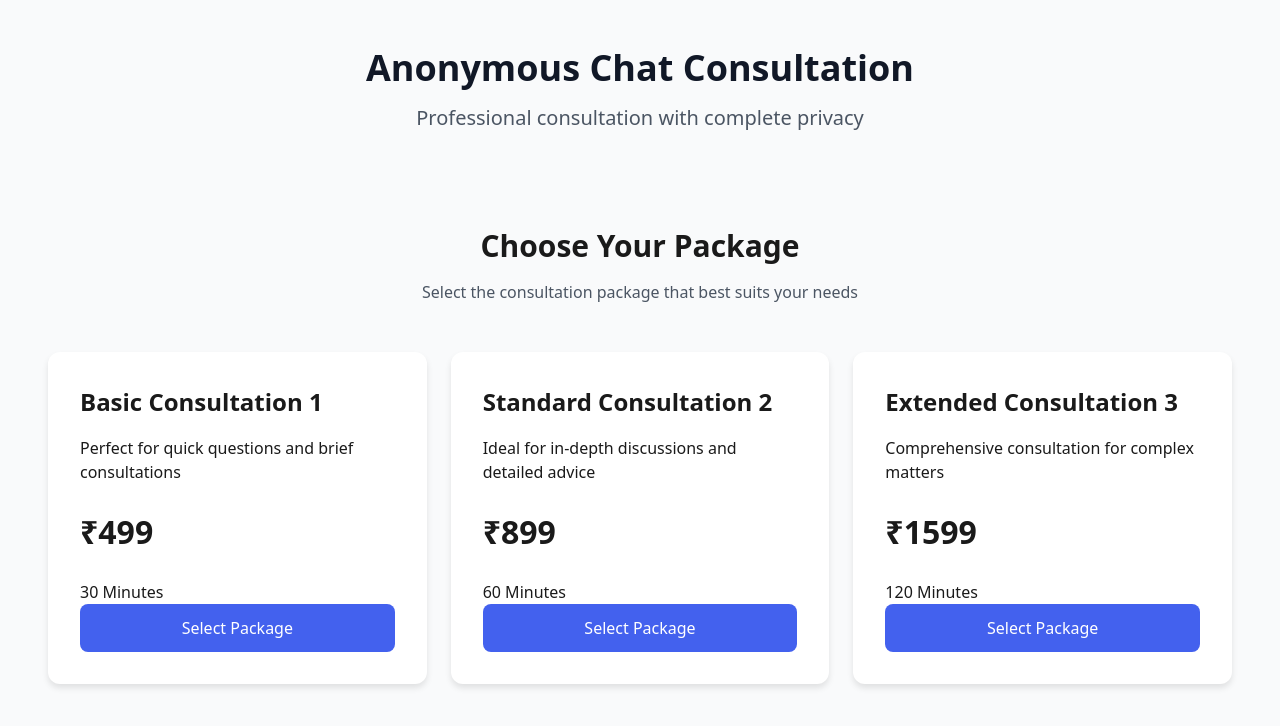
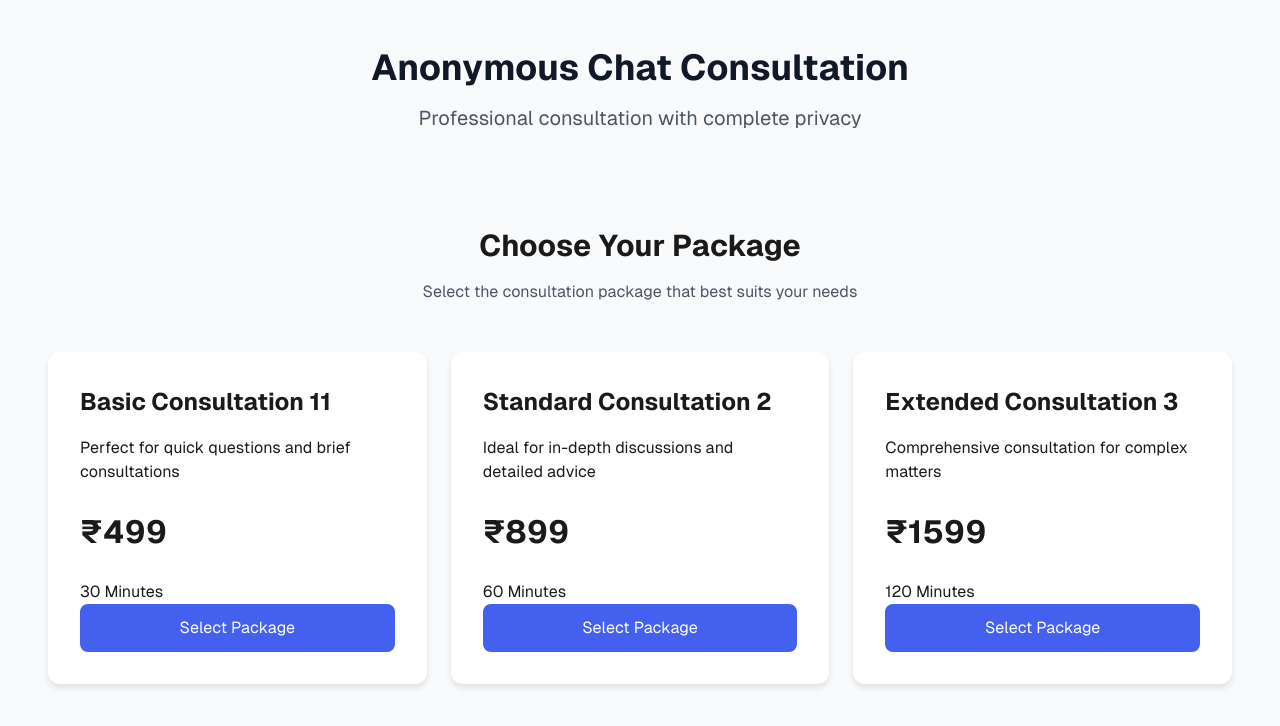
Before and after one commit to gijojohn/anonymousChat, a Next.js app: page / in a window 1280 px wide. Shown: the top 726 px of the page. Built offline with nearby package versions, Linux system fonts and the light colour scheme.

Commit message:
Fix font loading and component structure

```diff
--- a/next.config.js
+++ b/next.config.js
@@ -1,8 +1,8 @@
+// next.config.js
 /** @type {import('next').NextConfig} */
 const nextConfig = {
-    swcMinify: true,
-    reactStrictMode: true,
-    output: 'standalone',
-  }
+  swcMinify: true,
+  reactStrictMode: true,
+}
 
-  module.exports = nextConfig
+module.exports = nextConfig
--- a/src/app/layout.tsx
+++ b/src/app/layout.tsx
@@ -1,21 +1,25 @@
+// src/app/layout.tsx
 import type { Metadata } from "next";
 import localFont from "next/font/local";
 import "./globals.css";
 
 const geistSans = localFont({
-  src: "./fonts/GeistVF.woff",
-  variable: "--font-geist-sans",
-  weight: "100 900",
+  src: './fonts/GeistVF.woff',
+  variable: '--font-geist-sans',
+  weight: '100 900',
+  display: 'swap',
 });
+
 const geistMono = localFont({
-  src: "./fonts/GeistMonoVF.woff",
-  variable: "--font-geist-mono",
-  weight: "100 900",
+  src: './fonts/GeistMonoVF.woff',
+  variable: '--font-geist-mono',
+  weight: '100 900',
+  display: 'swap',
 });
 
 export const metadata: Metadata = {
-  title: "Create Next App",
-  description: "Generated by create next app",
+  title: "Anonymous Chat Consultation",
+  description: "Professional consultation with complete privacy",
 };
 
 export default function RootLayout({
@@ -26,7 +30,7 @@ export default function RootLayout({
   return (
     <html lang="en">
       <body
-        className={`${geistSans.variable} ${geistMono.variable} antialiased`}
+        className={`${geistSans.variable} ${geistMono.variable} font-sans antialiased`}
       >
         {children}
       </body>
--- a/src/app/page.tsx
+++ b/src/app/page.tsx
@@ -1,8 +1,11 @@
+// src/app/page.tsx
+'use client';
+
 import { PackagesSection } from "@/components/packages-section"
 
-export default function Home() {
+export default function Page() {
   return (
-    <main className="min-h-screen bg-gray-50">
+    <main className="min-h-screen bg-gray-50 font-sans">
       <div className="max-w-7xl mx-auto py-12 px-4 sm:px-6 lg:px-8">
         <div className="text-center mb-12">
           <h1 className="text-4xl font-bold text-gray-900 mb-4">
--- a/src/components/packages-section.tsx
+++ b/src/components/packages-section.tsx
@@ -9,7 +9,7 @@ import { Button } from '@/components/ui/button';
 const PACKAGES = [
   {
     id: 1,
-    title: 'Basic Consultation 1',
+    title: 'Basic Consultation 11',
     description: 'Perfect for quick questions and brief consultations',
     price: 499,
     duration: '30 Minutes',
--- a/tailwind.config.ts
+++ b/tailwind.config.ts
@@ -1,11 +1,16 @@
+// tailwind.config.ts
 import type { Config } from "tailwindcss"
 
 const config: Config = {
   important: true,
-  mode: 'jit',
   content: ['./src/**/*.{js,jsx,ts,tsx}'],
   theme: {
-    extend: {},
+    extend: {
+      fontFamily: {
+        sans: ['var(--font-geist-sans)', 'system-ui', 'sans-serif'],
+        mono: ['var(--font-geist-mono)', 'monospace'],
+      },
+    },
   },
   plugins: [],
 }
```
Also changed, not shown: 1 other file (tests, documents, lock files or other folders).
